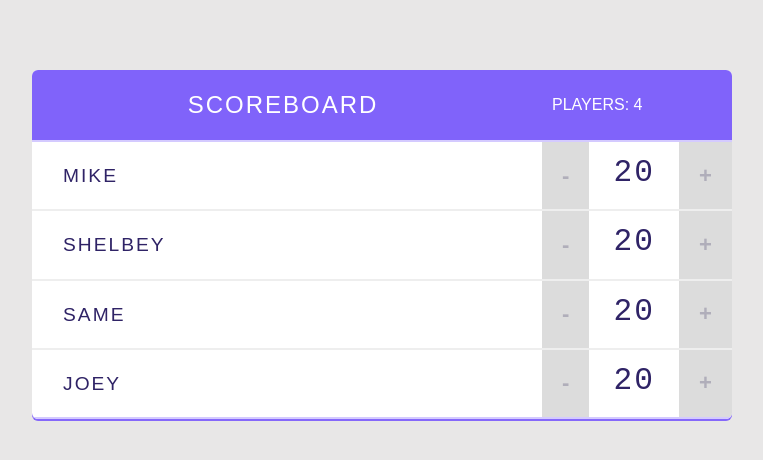
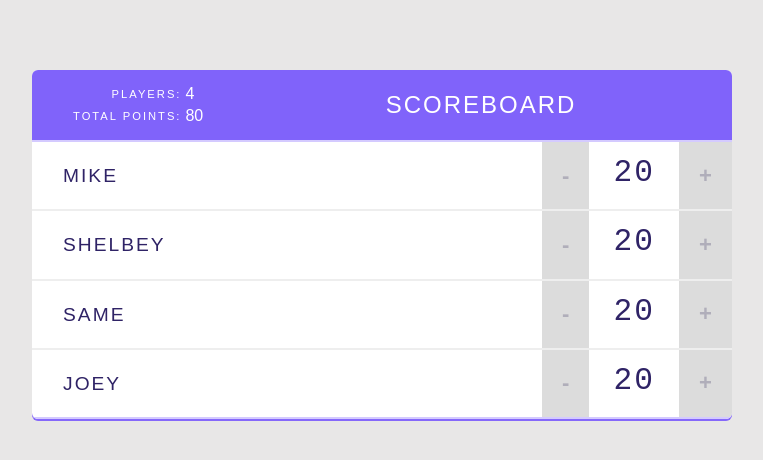
Before and after one commit to cod3rShea/Scoreboard, a React (Create React App) app: page / in a window 1280 px wide. Shown: the top 460 px of the page, without its empty margins (258-1021 px from the left). Built offline with nearby package versions, Linux system fonts and the light colour scheme.

Commit message:
add stat component... import stats component to header... display ammount of players in stats and score total

```diff
--- a/src/components/App.js
+++ b/src/components/App.js
@@ -63,19 +63,20 @@
 		});
 	}
 
+
 	render() {
+
 		return (
 			<div className="scoreboard">
 				<Header
 					title="Scoreboard"
-					totalPlayers={this.state.players.length}
+					players={this.state.players}
 				/>
 				{/* Players List */}
 
 				{ this.state.players.map( (player, index) => {
 					return (
 						<Player
-
 							playerName={player.playerName}
 							score={player.score}
 							id={player.id}
--- a/src/components/Header.js
+++ b/src/components/Header.js
@@ -1,10 +1,14 @@
 import React from 'react';
+import Stats from './Stats';
 
 const Header = (props) => {
-    return (
+	return (
+
         <header>
+            {
+                <Stats players={ props.players }/>
+            }
             <h1>{ props.title }</h1>
-            <span className="stats">Players: { props.totalPlayers }</span>
         </header>
     );
   }
--- /dev/null
+++ b/src/components/Stats.js
@@ -0,0 +1,26 @@
+import React from 'react';
+
+const Stats = (props) => {
+  const ammountOfPlayers = props.players.length;
+
+  const ammountOfPoints = props.players.reduce( (total, player) => {
+    return total + player.score;
+  }, 0);
+
+    return(
+      <table className="stats">
+        <tbody>
+          <tr>
+            <td>Players:</td>
+            <td>{ ammountOfPlayers }</td>
+          </tr>
+          <tr>
+            <td>Total Points:</td>
+            <td>{ ammountOfPoints }</td>
+          </tr>
+        </tbody>
+      </table>
+    );
+}
+
+export default Stats;
```
Also changed, not shown: 1 other file (tests, documents, lock files or other folders).
